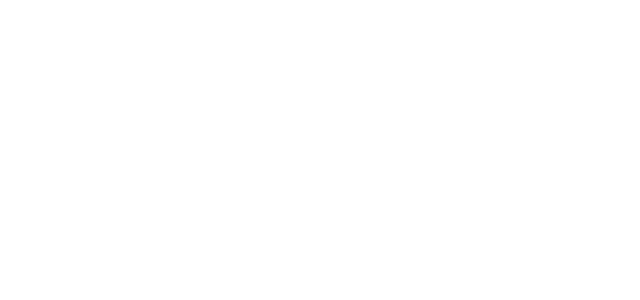
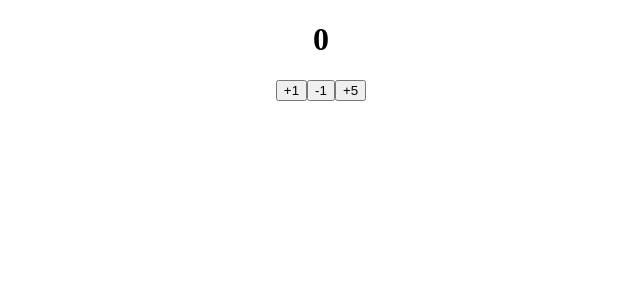
Before and after one commit to dong-woogie/practice-typescript, a React (Create React App) app: page / in a window 1280 px wide. Shown: the top 300 px of the page, without its empty margins (319-959 px from the left). Built offline with nearby package versions, Linux system fonts and the light colour scheme.

Commit message:
컴포넌트 적용

```diff
--- a/src/App.tsx
+++ b/src/App.tsx
@@ -1,8 +1,13 @@
 import React from "react";
 import "./App.css";
+import CounterContainer from "./containers/CounterContainer";
 
 function App() {
-  return <div className="App"></div>;
+  return (
+    <div className="App">
+      <CounterContainer />
+    </div>
+  );
 }
 
 export default App;
```
Also changed, not shown: src/SampleContext.tsx (deleted).
